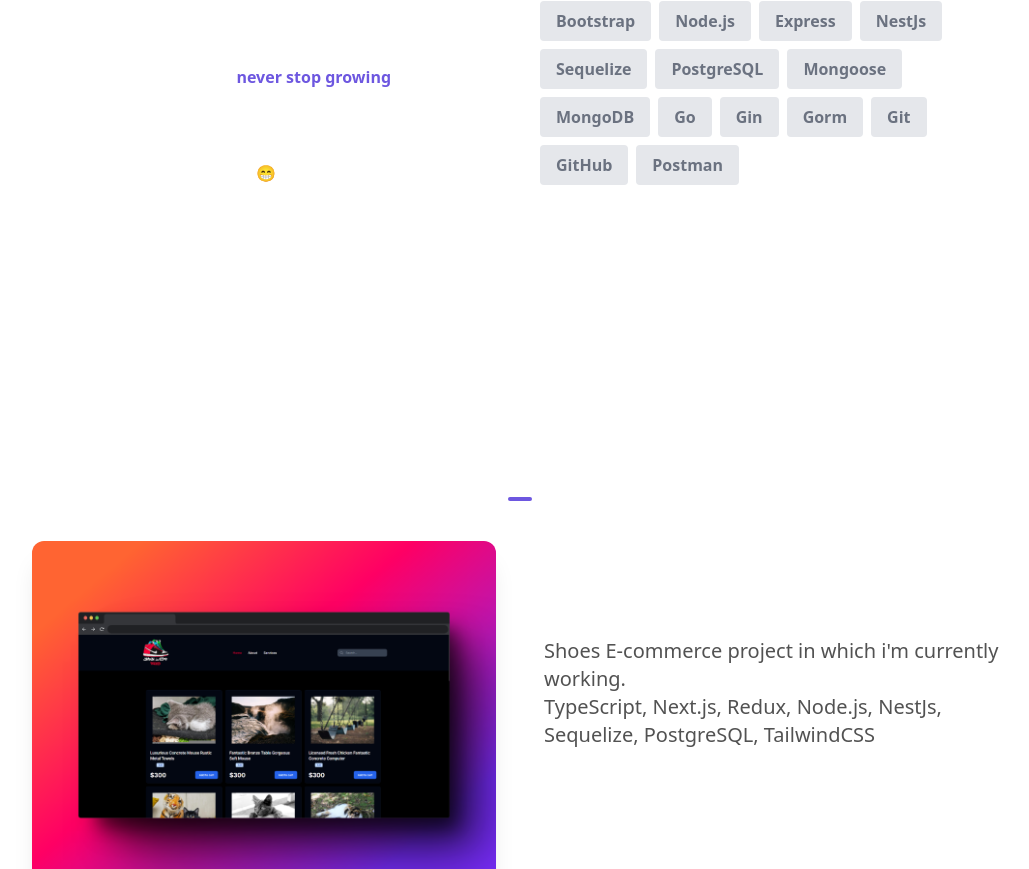
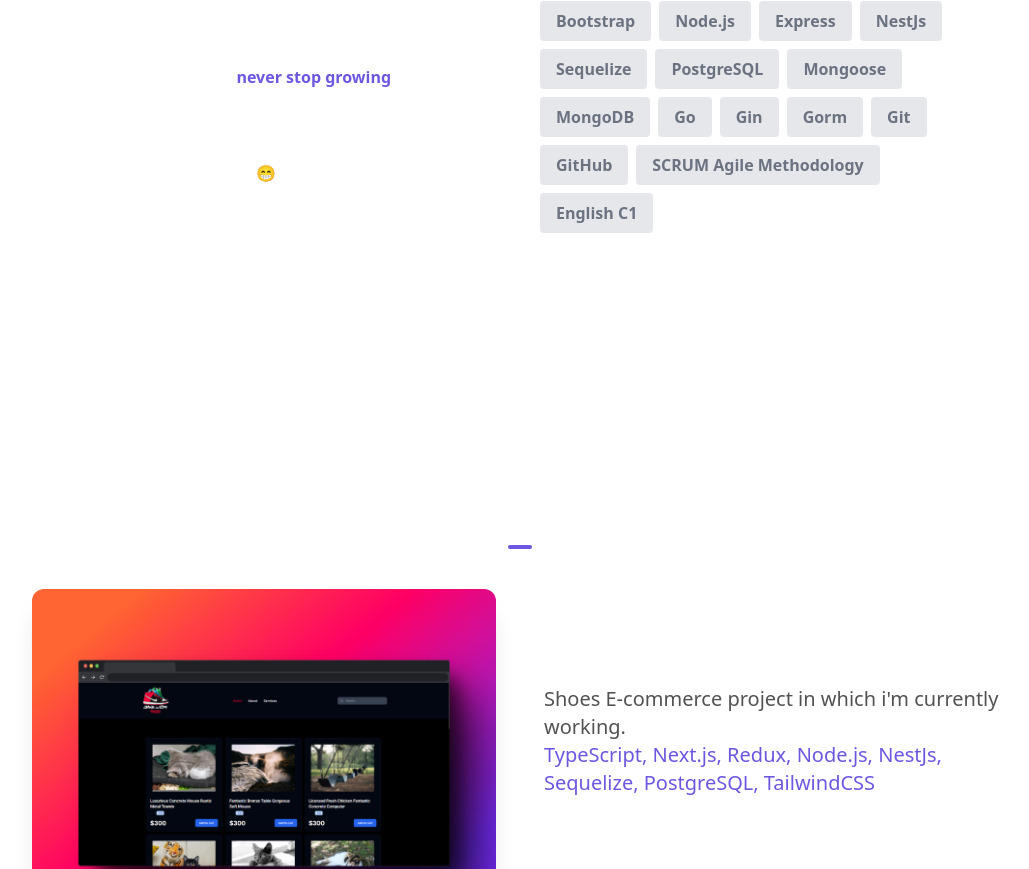
Before and after one commit to gastonvalles/Portfolio, a Next.js app: page / in a window 1280 px wide. Shown: the part 1260-2129 px from the top of the page, without its empty margins (120-1149 px from the left). Built offline with nearby package versions, Linux system fonts and the light colour scheme.

Commit message:
Some last style fixes

```diff
--- a/components/AboutSection.tsx
+++ b/components/AboutSection.tsx
@@ -22,7 +22,8 @@ const skills = [
   { skill: "Gorm" },
   { skill: "Git" },
   { skill: "GitHub" },
-  { skill: "Postman" },
+  { skill: "SCRUM Agile Methodology" },
+  { skill: "English C1" },
 ]
 
 const AboutSection = () => {
@@ -65,12 +66,12 @@ const AboutSection = () => {
           </div>
           <div className="text-center md:w-1/2 md:text-left">
             <h1 className="text-2xl font-bold mb-6">My Skills</h1>
-            <div className="flex flex-wrap flex-row justify-center z-10 md:justify-start">
+            <div className="flex flex-wrap flex-row justify-center z-10 md:justify-start cursor-pointer">
               {skills.map((item, idx) => {
                 return (
                   <p
                     key={idx}
-                    className="bg-gray-200 px-4 py-2 mr-2 mt-2 text-gray-500 rounded font-semibold"
+                    className="bg-gray-200 px-4 py-2 mr-2 mt-2 text-gray-500 rounded font-semibold hover:bg-light-purple hover:text-white"
                   >
                     {item.skill}
                   </p>
--- a/components/Footer.tsx
+++ b/components/Footer.tsx
@@ -17,7 +17,7 @@ const Footer = () => {
         <div className="flex flex-row items-center justify-center space-x-2 mb-1">
           <a href="https://github.com/gastonvalles" rel="noreferrer" target="_blank">
             <AiOutlineGithub
-              className="hover:-translate-y-1 transition-transform cursor-pointer text-neutral-500 dark:text-neutral-100"
+              className="hover:-translate-y-1 transition-transform cursor-pointer text-neutral-500 dark:text-neutral-100 hover:text-light-purple"
               size={30}
             />
           </a>
@@ -27,7 +27,7 @@ const Footer = () => {
             target="_blank"
           >
             <AiOutlineTwitter
-              className="hover:-translate-y-1 transition-transform cursor-pointer text-neutral-500 dark:text-neutral-100"
+              className="hover:-translate-y-1 transition-transform cursor-pointer text-neutral-500 dark:text-neutral-100 hover:text-light-purple"
               size={30}
             />
           </a>
@@ -38,7 +38,7 @@ const Footer = () => {
             target="_blank"
           >
             <AiOutlineLinkedin
-              className="hover:-translate-y-1 transition-transform cursor-pointer text-neutral-500 dark:text-neutral-100"
+              className="hover:-translate-y-1 transition-transform cursor-pointer text-neutral-500 dark:text-neutral-100 hover:text-light-purple"
               size={30}
             />
           </a>
@@ -48,7 +48,7 @@ const Footer = () => {
             target="_blank"
           >
             <AiOutlineYoutube
-              className="hover:-translate-y-1 transition-transform cursor-pointer text-neutral-500 dark:text-neutral-100"
+              className="hover:-translate-y-1 transition-transform cursor-pointer text-neutral-500 dark:text-neutral-100 hover:text-light-purple"
               size={30}
             />
           </a>
--- a/components/HeroSection.tsx
+++ b/components/HeroSection.tsx
@@ -29,13 +29,15 @@ const HeroSection = () => {
             </span>
             with a strong backend focus, based in Mendoza, Argentina.
           </p>
+          <button className="transition-all transform cursor-pointer hover:translate-y-1 hover:scale-105">
             <a
               href="/Gaston+Valles+CV-English.pdf"
-            className="text-neutral-100 font-sans font-semibold px-6 py-3 bg-light-purple rounded shadow hover:bg-light-purple cursor-pointer"
+              className="text-neutral-100 font-sans font-semibold px-6 py-3  rounded shadow bg-light-purple hover:bg-dark-purple"
               download=""
             >
               Download CV
             </a>
+          </button>
         </div>
       </div>
       <div className="flex flex-row items-center text-center justify-center ">
--- a/components/Navbar.tsx
+++ b/components/Navbar.tsx
@@ -67,7 +67,7 @@ export default function Navbar() {
                     key={idx}
                     to={item.page}
                     className={
-                      "block lg:inline-block text-neutral-900 hover:text-light-purple font-sanz dark:text-neutral-100 cursor-pointer hover:transform hover:scale-110 transition duration-100"
+                      "block lg:inline-block text-neutral-900 hover:text-light-purple dark:text-neutral-100 cursor-pointer hover:transform hover:scale-110 transition duration-100"
                     }
                     activeClass="active"
                     spy={true}
--- a/components/ProjectsSection.tsx
+++ b/components/ProjectsSection.tsx
@@ -7,8 +7,7 @@ import { BsGithub, BsArrowUpRightSquare } from "react-icons/bs";
 const projects = [
   {
     name: "UrbanWest Shoes",
-    description:
-      "Shoes E-commerce project in which i'm currently working.",
+    description: "Shoes E-commerce project in which i'm currently working.",
     technologies:
       "TypeScript, Next.js, Redux, Node.js, NestJs, Sequelize, PostgreSQL, TailwindCSS",
     image: "/UrbanWest.png",
@@ -86,19 +85,19 @@ const ProjectsSection = () => {
                     <p className="text-xl leading-7 mb-4 text-neutral-600 dark:text-neutral-400">
                       {project.description}
                       <br />
-                      {project.technologies}
+                      <span className="text-light-purple">{project.technologies}</span>
                     </p>
                     <div className="flex flex-row align-bottom space-x-4">
                       <Link href={project.github} target="_blank">
                         <BsGithub
                           size={30}
-                          className="hover:-translate-y-1 transition-transform cursor-pointer"
+                          className="hover:-translate-y-1 transition-transform cursor-pointer hover:text-light-purple"
                         />
                       </Link>
                       <Link href={project.link} target="_blank">
                         <BsArrowUpRightSquare
                           size={30}
-                          className="hover:-translate-y-1 transition-transform cursor-pointer"
+                          className="hover:-translate-y-1 transition-transform cursor-pointer hover:text-light-purple"
                         />
                       </Link>
                     </div>
--- a/tailwind.config.js
+++ b/tailwind.config.js
@@ -10,7 +10,8 @@ module.exports = {
       colors: {
         'dark-gray': '#0F0F0F',
         'light-gray': '#1B1C1E',
-        'light-purple': '#6D57E0'
+        'light-purple': '#6D57E0',
+        'dark-purple': '#5740dd'
       },
       screens: { sm: '480px', md: '768px', lg: '976px', xl: '1440pd' },
       animation: {
```
Lines whose indentation alone changed are shown as unchanged.
